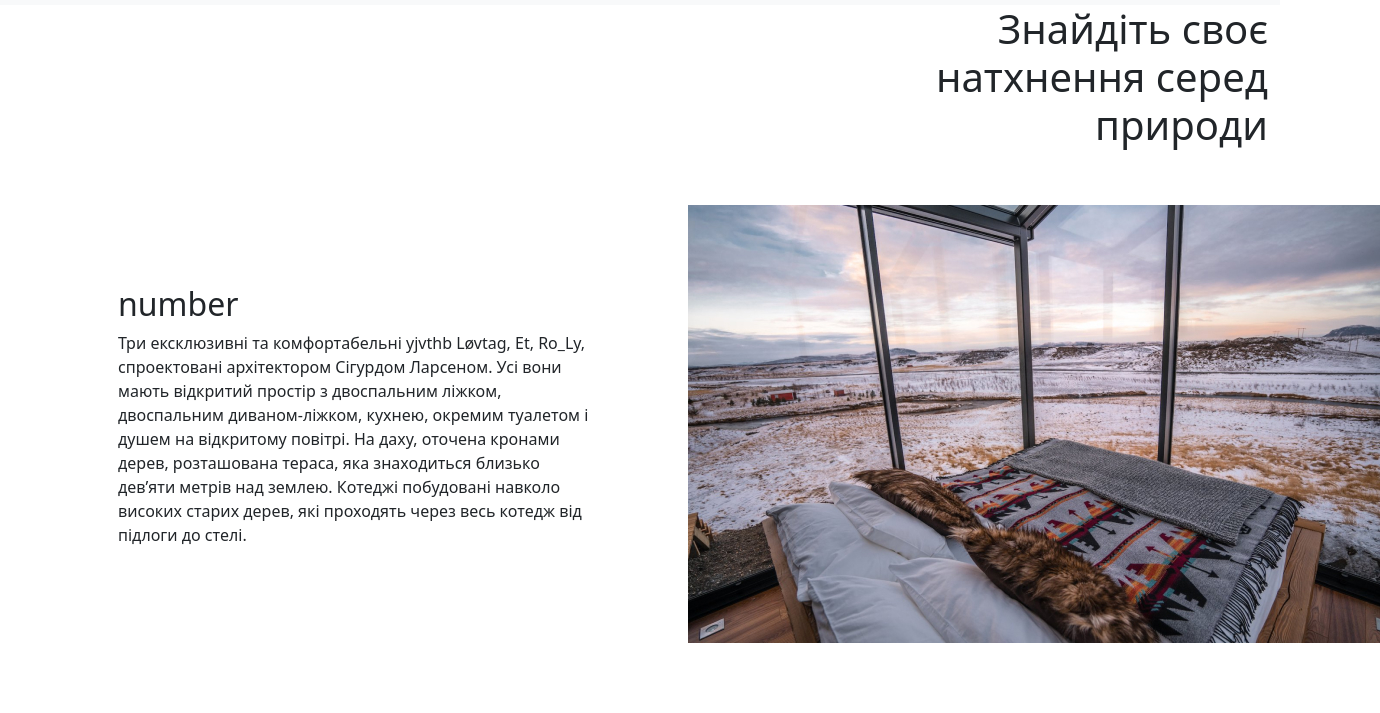
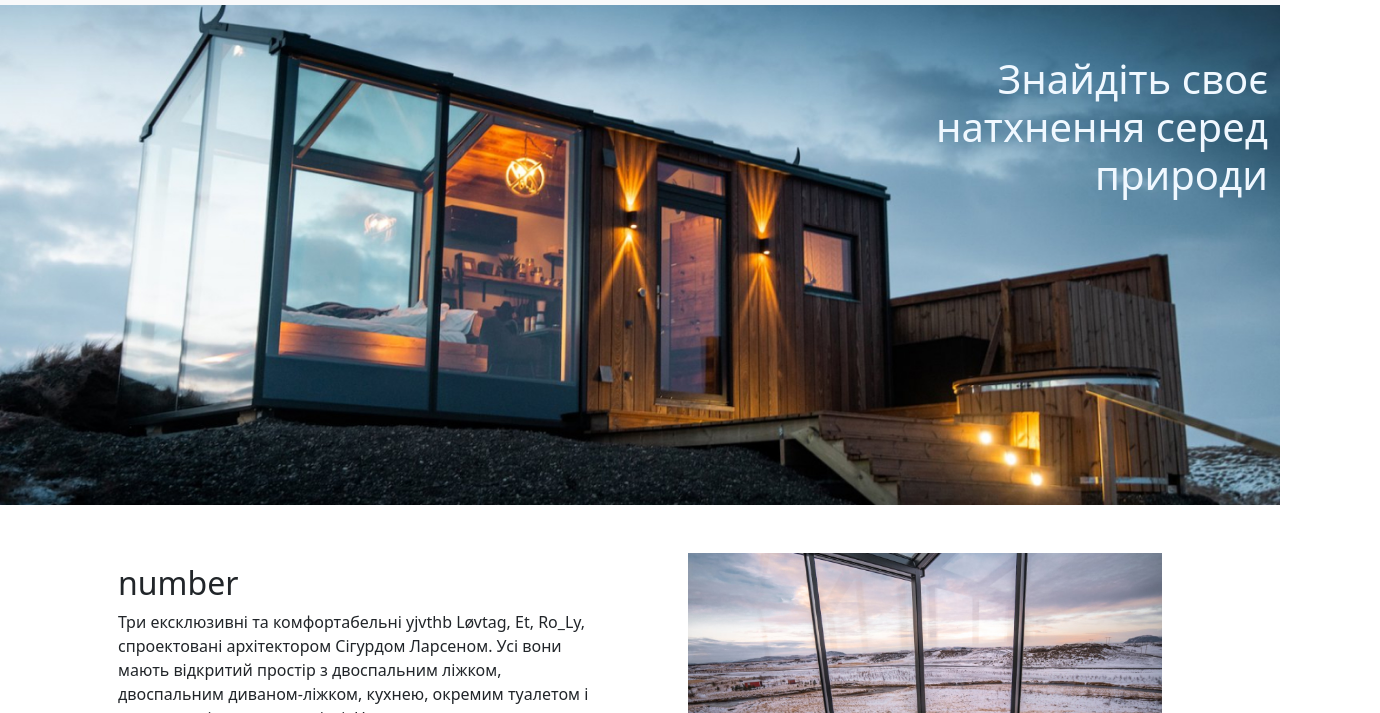
Before and after one commit to voen2006/hotel, a plain HTML site: page index.html in a window 1280 px wide. Shown: the part 87-800 px from the top of the page, 1380 px wide, since content can reach past the window. Drawn offline with nearby package versions, Linux system fonts and the light colour scheme.

Commit message:
Add files via upload

```diff
--- a/style.css
+++ b/style.css
@@ -2,3 +2,17 @@ body{
     margin: 0;
     font-family: 'Exo 2', sans-serif;
 }
+
+.one{
+    background-image: url(banner.jpg);
+    height: 500px;
+    background-size: cover;
+    background-position: 50% 50%;
+}
+.one{
+    color: aliceblue;
+padding-top: 50px;
+}
+img{
+    width: 100%;
+}
```
